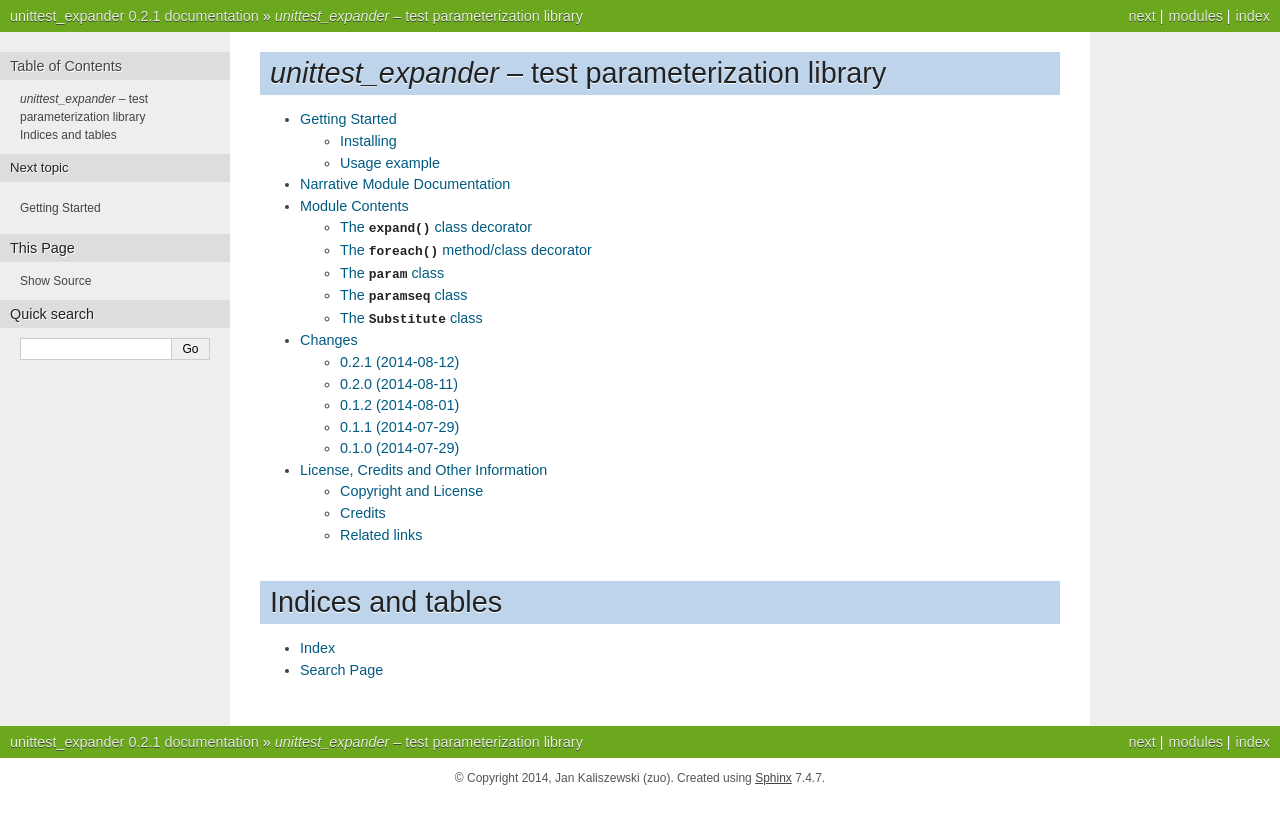
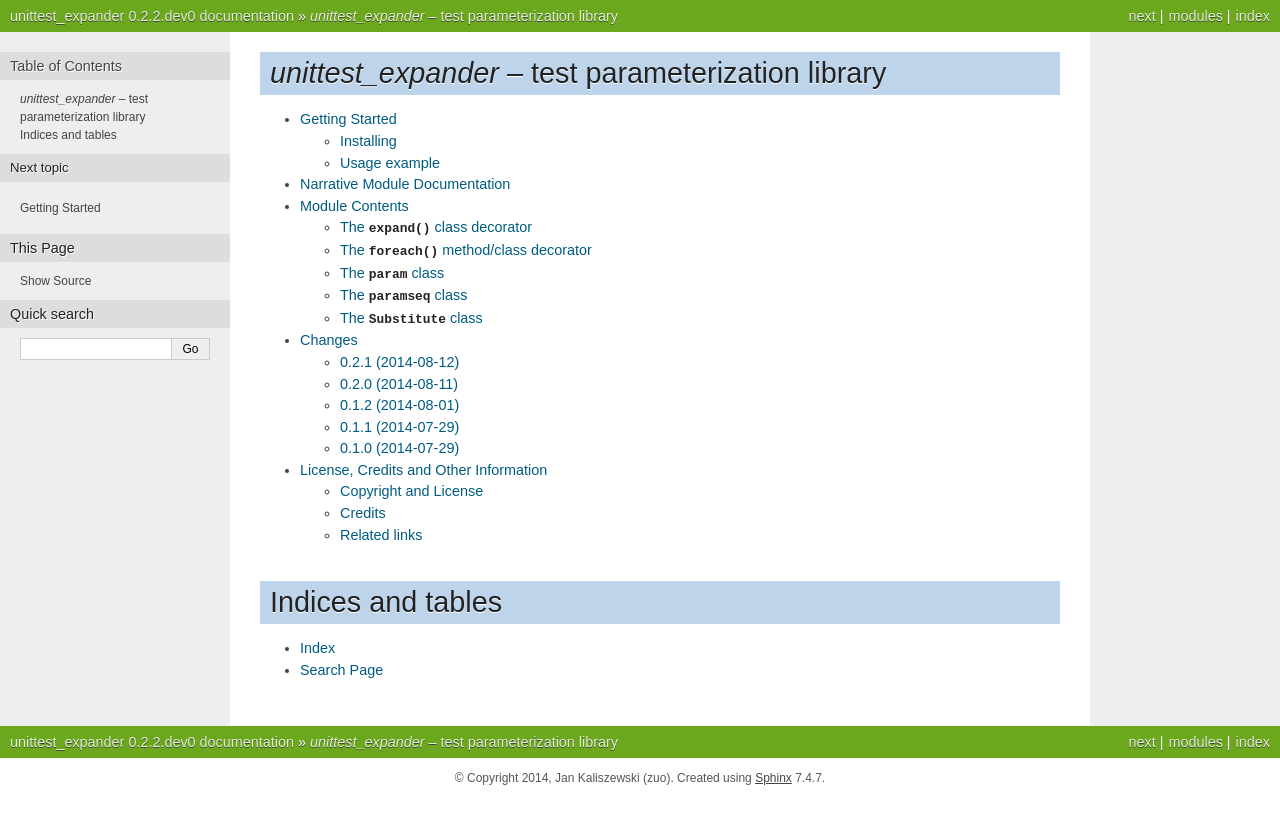
Before and after one commit to zuo/unittest_expander, a Sphinx documentation site: the page built from docs/index.rst, in a window 1280 px wide. Shown: the top 824 px of the page. Built offline with Sphinx 7.4.7, drawn with Linux system fonts in a browser that asks for light colours.

Commit message:
Release number incremented

```diff
--- a/docs/conf.py
+++ b/docs/conf.py
@@ -55,7 +55,7 @@ copyright = u'2014, Jan Kaliszewski (zuo)'
 # built documents.
 #
 # The full version, including alpha/beta/rc tags.
-release = '0.2.1'
+release = '0.2.2.dev0'
 # The short X.Y version.
 version = '.'.join(release.split('.')[:2])
 
```
